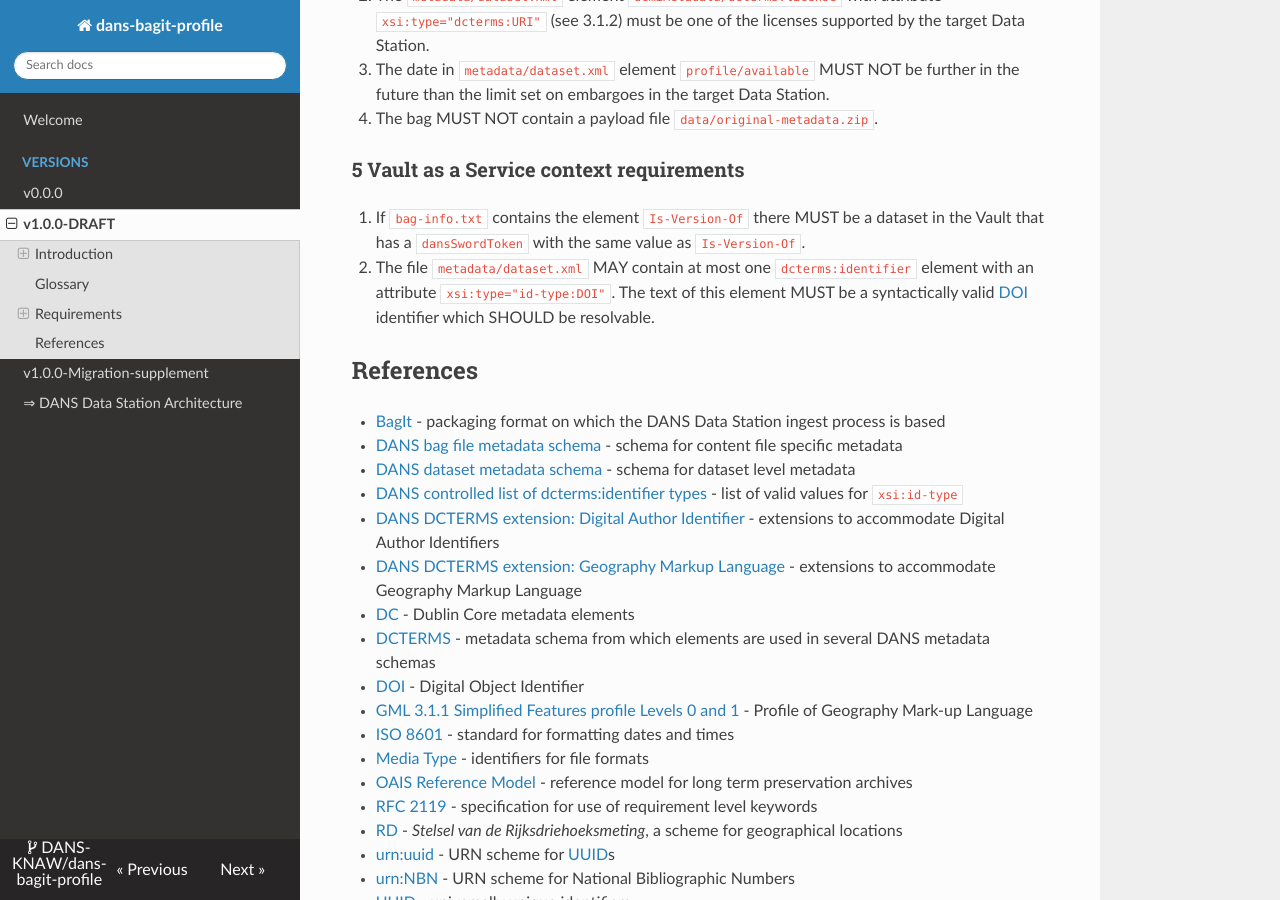
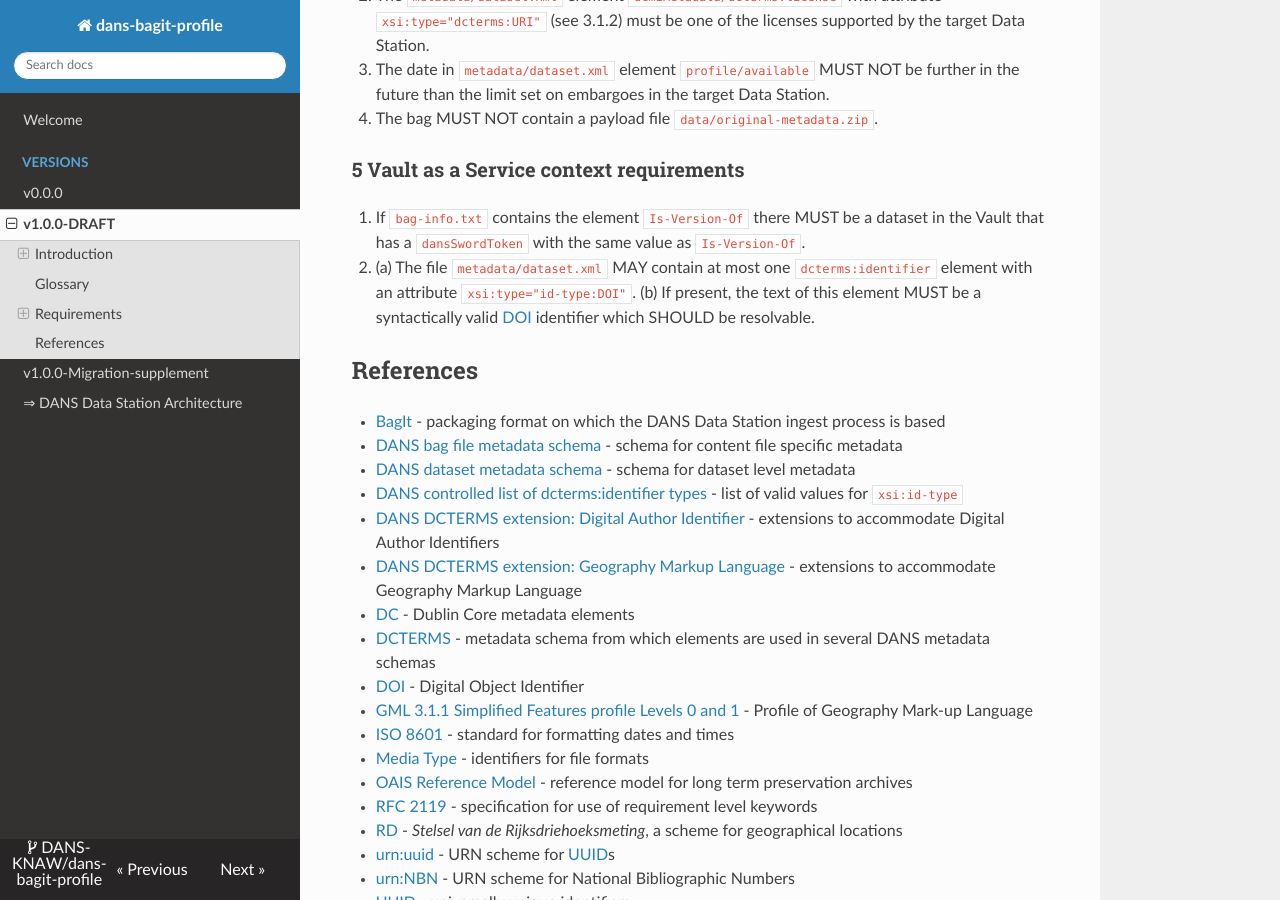
Before and after one commit to aliassheikh/dans-bagit-profile, an MkDocs documentation site: the page built from docs/versions/1.0.0.md, in a window 1280 px wide and 900 px high, scrolled down 5166 px. Built offline with MkDocs 1.6.1, drawn with Linux system fonts in a browser that asks for light colours; nearby versions of some CDN libraries.

Commit message:
DD-1375. Reformulated rule 5.2

```diff
--- a/docs/versions/1.0.0.md
+++ b/docs/versions/1.0.0.md
@@ -230,8 +230,8 @@
 1. If `bag-info.txt` contains the element `Is-Version-Of` there MUST be a dataset in the Vault that has a `dansSwordToken` with the same value as
    `Is-Version-Of`.
 
-2. The file `metadata/dataset.xml` MAY contain at most one `dcterms:identifier` element with an attribute `xsi:type="id-type:DOI"`. The text of
-   this element MUST be a syntactically valid [DOI]{:target=_blank} identifier which SHOULD be resolvable.
+2. (a) The file `metadata/dataset.xml` MAY contain at most one `dcterms:identifier` element with an attribute `xsi:type="id-type:DOI"`.
+   (b) If present, the text of this element MUST be a syntactically valid [DOI]{:target=_blank} identifier which SHOULD be resolvable.
 
 References
 ----------
```
